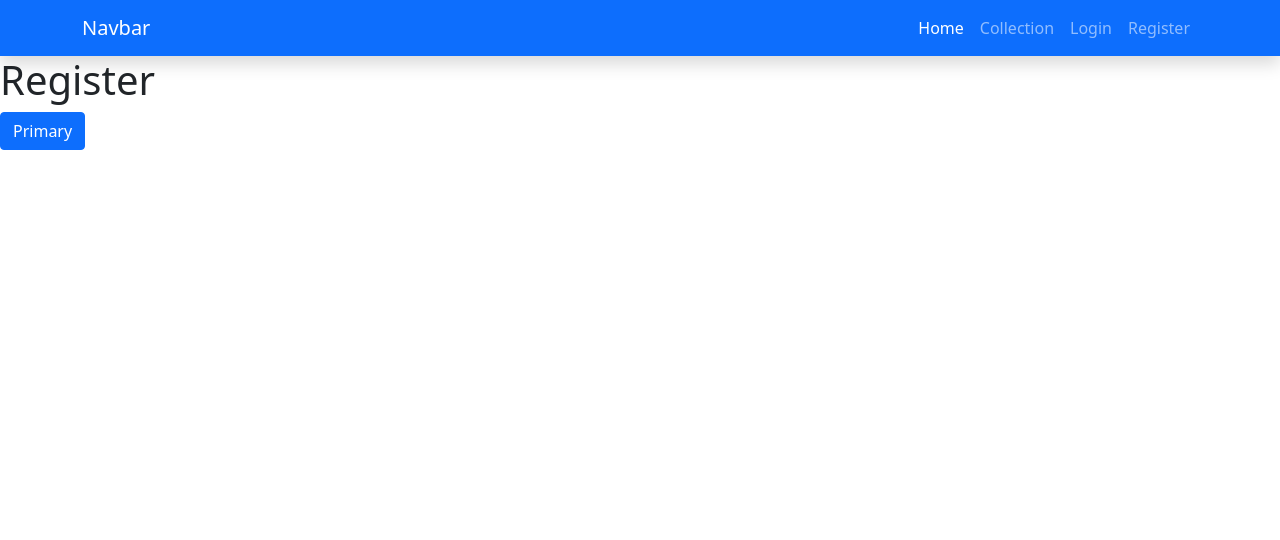
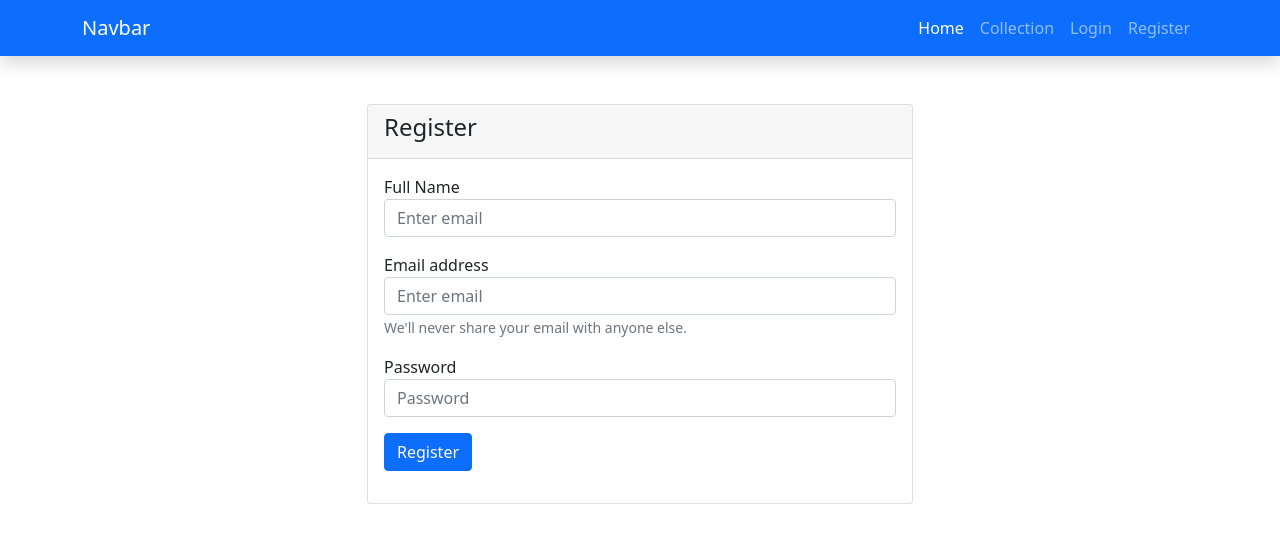
Before and after one commit to giandd159/ecommerce, a React (Create React App) app: page /register in a window 1280 px wide. Shown: the top 540 px of the page. Built offline with nearby package versions, Linux system fonts and the light colour scheme.

Commit message:
EC-03 [ADD]Adding axios,sweet alert n register user

```diff
--- a/package.json
+++ b/package.json
@@ -6,11 +6,13 @@
     "@testing-library/jest-dom": "^5.11.4",
     "@testing-library/react": "^11.1.0",
     "@testing-library/user-event": "^12.1.10",
+    "axios": "^0.24.0",
     "bootstrap": "^5.1.3",
     "react": "^17.0.2",
     "react-dom": "^17.0.2",
     "react-router-dom": "^6.1.1",
     "react-scripts": "4.0.3",
+    "sweetalert": "^2.1.2",
     "web-vitals": "^1.0.1"
   },
   "scripts": {
--- a/src/App.js
+++ b/src/App.js
@@ -8,6 +8,12 @@ import Profile from './components/admin/Profiles';
 import Login from './components/frontend/frontend/Auth/Login'
 import Register from './components/frontend/frontend/Auth/Register'
 import Home from './components/frontend/Home';
+import axios from 'axios';
+axios.defaults.baseURL='http://localhost:8000';
+axios.defaults.headers.post['Content-Type'] = 'application/json';
+
+axios.defaults.headers.post['Accept'] = 'application/json';
+axios.defaults.withCredentials = true;
 
 function App() {
   return (
--- a/src/components/frontend/frontend/Auth/Login.js
+++ b/src/components/frontend/frontend/Auth/Login.js
@@ -4,13 +4,47 @@ import Navbar from '../../../../layouts/frontend/Navbar';
 
 
 
-function Login(){
+function Login() {
 
-    return(
-      <div>
-           < Navbar></Navbar>
-            <h1>
-                I am Login</h1>
+    return (
+        <div>
+            < Navbar></Navbar>
+            <div className="container py-5">
+                <div className="row justify-content-center">
+                    <div className="col-md-6">
+                        <div className="card">
+                            <div className="card-header">
+                                < h4>
+                                    Login
+                                </h4>
+                            </div>
+                            <div className="card-body">
+                                <form>
+
+
+                                    <div className="form-group mb-3">
+                                        <label >Email address</label>
+                                        <input type="email" className="form-control" name="email" aria-describedby="emailHelp" placeholder="Enter email" />
+                                    </div>
+
+
+                                    <div className="form-group mb-3">
+                                        <label >Password</label>
+                                        <input type="password" className="form-control" placeholder="Password" />
+                                    </div>
+
+
+
+                                    <div className="form-group mb-3">
+                                        <button type="submit" className="btn btn-primary">Login</button>
+                                    </div>
+
+                                </form>
+                            </div>
+                        </div>
+                    </div>
+                </div>
+            </div>
 
         </div>
     );
--- a/src/components/frontend/frontend/Auth/Register.js
+++ b/src/components/frontend/frontend/Auth/Register.js
@@ -1,17 +1,106 @@
-import React from 'react'
+import axios from 'axios';
+import React, { useState } from 'react'
 import Navbar from '../../../../layouts/frontend/Navbar';
 
+import swal from 'sweetalert';
+import  { useNavigate } from 'react-router-dom';
 
 function Register() {
+  const navigate = useNavigate();
+  const [registerInput, setRegister] = useState(
+    {
+      name: '',
+      email: '',
+      password: '',
+      errorList:[],
+    }
+  );
+
+  const handleInput = (e) => {
+    e.persist();
+    setRegister({ ...registerInput, [e.target.name]: e.target.value });
+  }
+
+  const registerSubmit = (e) => {
+    e.preventDefault();
+    const data = {
+      name: registerInput.name,
+      email : registerInput.email,
+      password : registerInput.password,
+
+    }
+
+    axios.get('/sanctum/csrf-cookie').then(response => {
+
+    axios.post('/api/register',data).then(res=> {
+      if(res.data.status===200){
+      localStorage.setItem('auth_token',res.data.token);
+      localStorage.setItem('auth_name',res.data.username);
+      swal("Success",res.data.message,"success");
+      navigate('/');
+
+      }else{
+        setRegister({ ...registerInput,errorList:res.data.validation_errors})
+    }
+    })
+  });
+
+  }
 
   return (
     <div>
       < Navbar></Navbar>
-      <h1>
-        Register
-      </h1>
 
-      <button type="button" className="btn btn-primary">Primary</button>
+
+
+      <div className="container py-5">
+        <div className="row justify-content-center">
+          <div className="col-md-6">
+            <div className="card">
+              <div className="card-header">
+                < h4>
+                  Register
+                </h4>
+              </div>
+              <div className="card-body">
+                <form onSubmit={registerSubmit}>
+                  <div className="form-group mb-3">
+                    <label >Full Name</label>
+                    <input type="" onChange={handleInput} value={registerInput.name} className="form-control" name="name" placeholder="Enter email" />
+                    <span>{registerInput.errorList.name}</span>
+                  </div>
+
+
+                  <div className="form-group mb-3">
+                    <label >Email address</label>
+                    <input type="email" onChange={handleInput} value={registerInput.email} className="form-control" name="email" aria-describedby="emailHelp" placeholder="Enter email" />
+                    <small id="emailHelp" className="form-text text-muted">We'll never share your email with anyone else.</small>
+                    <span>{registerInput.errorList.email}</span>
+
+                  </div>
+
+
+                  <div className="form-group mb-3">
+                    <label >Password</label>
+                    <input type="password" onChange={handleInput} value={registerInput.password} className="form-control" name="password" placeholder="Password" />
+                    <span>{registerInput.errorList.password}</span>
+
+                  </div>
+
+
+
+
+
+                  <div className="form-group mb-3">
+                    <button type="submit" className="btn btn-primary">Register</button>
+                  </div>
+
+                </form>
+              </div>
+            </div>
+          </div>
+        </div>
+      </div>
 
     </div >
 
```
Also changed, not shown: 2 other files (tests, documents, lock files or other folders).
